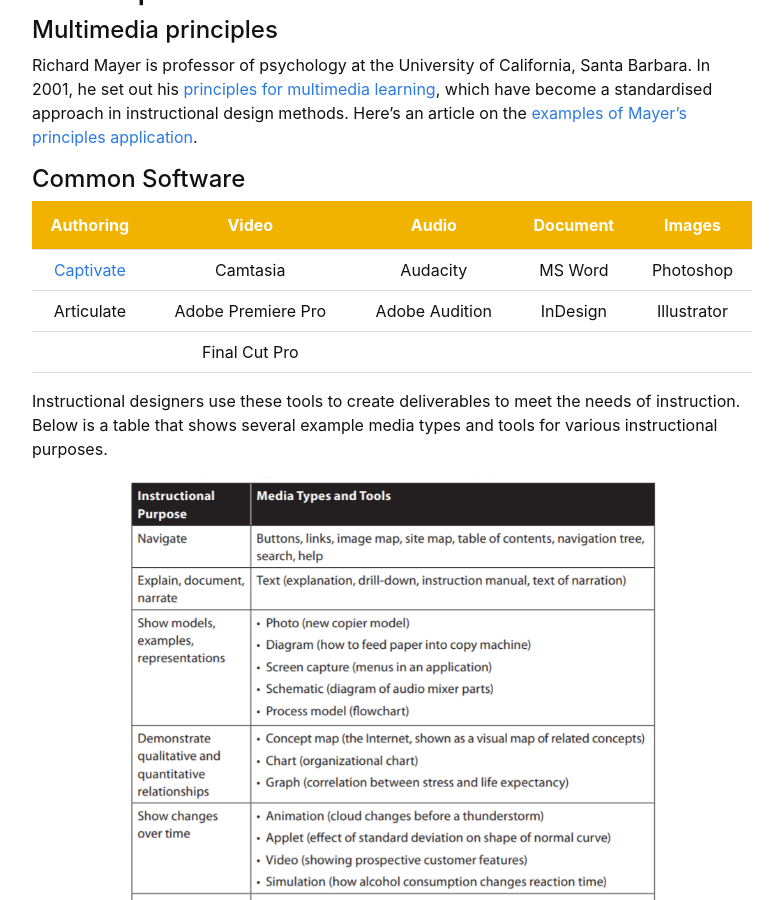
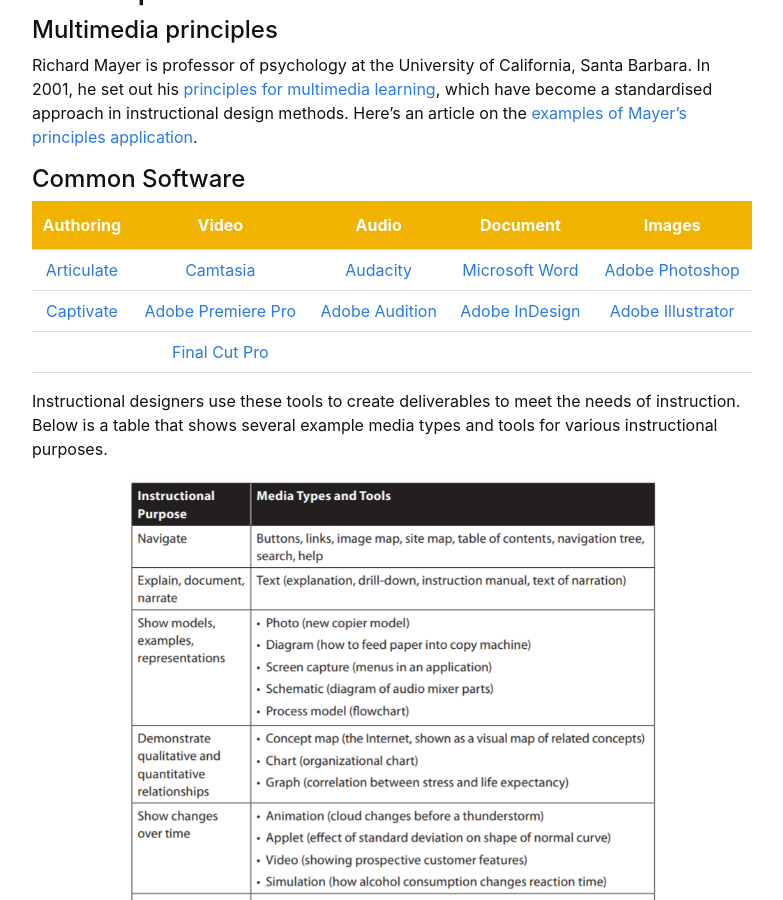
Before and after one commit to hanwendong1/IntrotoID, a Jekyll site: the page built from content/3-ADDIE.md, in a window 1280 px wide and 900 px high, scrolled down 2626 px. Shown: the whole window, without its empty margins (248-1031 px from the left). Built offline with Jekyll 4.4.1, drawn with Linux system fonts in a browser that asks for light colours.

Commit message:
Update 3-ADDIE.md

```diff
--- a/content/3-ADDIE.md
+++ b/content/3-ADDIE.md
@@ -130,22 +130,22 @@ Richard Mayer is professor of psychology at the University of California, Santa
                           <th style="background-color: #f1b300; color: white; text-align:Center">Images</th>
          </tr>
          <tr>
-            <td style="text-align:Center"><a href="https://articulate.com/" target="_blank">Captivate</a></td>
-            <td style="text-align:Center">Camtasia</td>
-            <td style="text-align:Center">Audacity</td>
-            <td style="text-align:Center">MS Word</td>
-            <td style="text-align:Center">Photoshop</td>
+            <td style="text-align:Center"><a href="https://articulate.com/" target="_blank">Articulate</a></td>
+            <td style="text-align:Center"><a href="https://www.techsmith.com/video-editor.html" target="_blank">Camtasia</a></td>
+            <td style="text-align:Center"><a href="https://www.audacityteam.org/" target="_blank">Audacity</a></td>
+            <td style="text-align:Center"><a href="https://www.microsoft.com/en-us/microsoft-365/word" target="_blank">Microsoft Word</a></td>
+            <td style="text-align:Center"><a href="https://www.adobe.com/products/photoshop.html" target="_blank">Adobe Photoshop</a></td>
          </tr>
          <tr>
-            <td style="text-align:Center">Articulate</td>
-            <td style="text-align:Center">Adobe Premiere Pro</td>
-            <td style="text-align:Center">Adobe Audition</td>
-            <td style="text-align:Center">InDesign</td>
-            <td style="text-align:Center">Illustrator</td>
+            <td style="text-align:Center"><a href="https://www.adobe.com/products/captivate.html" target="_blank">Captivate</a></td>
+            <td style="text-align:Center"><a href="https://www.adobe.com/products/premiere.html" target="_blank">Adobe Premiere Pro</a></td>
+            <td style="text-align:Center"><a href="https://www.adobe.com/products/audition.html" target="_blank">Adobe Audition</a></td>
+            <td style="text-align:Center"><a href="https://www.adobe.com/products/indesign.html" target="_blank">Adobe InDesign</a></td>
+            <td style="text-align:Center"><a href="https://www.adobe.com/products/illustrator.html" target="_blank">Adobe Illustrator</a></td>
          </tr>
           <tr>
             <td style="text-align:Center"> </td>
-            <td style="text-align:Center">Final Cut Pro</td>
+            <td style="text-align:Center"><a href="https://www.apple.com/final-cut-pro/" target="_blank">Final Cut Pro</a></td>
             <td style="text-align:Center"> </td>
             <td style="text-align:Center"> </td>
             <td style="text-align:Center"> </td>
```
